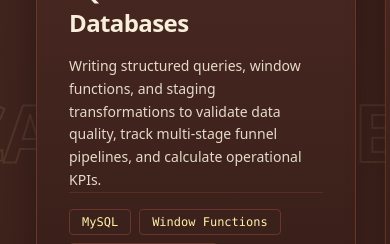
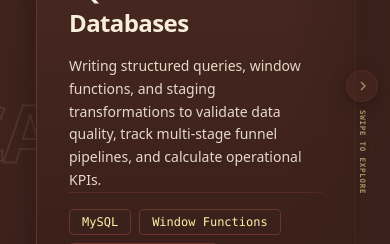
Before and after one commit to Vithun10/Vithun_Portfolio, a React (Vite) app: page / in a window 390 px wide. Shown: the part 5430-5674 px from the top of the page. Built offline with nearby package versions, Linux system fonts and the light colour scheme.

Commit message:
Add mobile capabilities swipe indicator

```diff
--- a/src/components/Skills.jsx
+++ b/src/components/Skills.jsx
@@ -1,4 +1,4 @@
-import { useLayoutEffect, useRef } from 'react';
+import { useLayoutEffect, useRef, useState } from 'react';
 import { gsap } from 'gsap';
 import { ScrollTrigger } from 'gsap/ScrollTrigger';
 
@@ -48,9 +48,17 @@ const Skills = () => {
   const cardsRef = useRef([]);
   const tickingRef = useRef(false);
   const lastActiveRef = useRef(-1);
+  const [showSwipeHint, setShowSwipeHint] = useState(true);
 
   const handleScroll = (e) => {
-    if (window.innerWidth >= 769 || tickingRef.current) return;
+    if (window.innerWidth >= 769) return;
+
+    // Immediately hide swipe indicator as soon as user begins horizontal interaction
+    if (showSwipeHint && e.target && e.target.scrollLeft > 15) {
+      setShowSwipeHint(false);
+    }
+
+    if (tickingRef.current) return;
     tickingRef.current = true;
     const container = e.target;
 
@@ -246,6 +254,28 @@ const Skills = () => {
         ))}
       </div>
 
+      {/* Mobile Horizontal Scroll Indicator (Swipe Hint) */}
+      <div
+        className={`md:hidden absolute right-0 top-0 bottom-0 w-24 pointer-events-none z-20 flex flex-col items-end justify-center pr-3 bg-gradient-to-l from-[#3B211B] via-[#3B211B]/60 to-transparent transition-opacity duration-500 ease-out ${
+          showSwipeHint ? 'opacity-100' : 'opacity-0'
+        }`}
+        aria-hidden="true"
+      >
+        <div className="flex flex-col items-center gap-2 animate-pulse">
+          <div className="w-8 h-8 rounded-full bg-[#4A2922] border border-[#6B352A] shadow-[0_4px_16px_rgba(30,15,12,0.8)] flex items-center justify-center">
+            <svg
+              className="w-4 h-4 text-[#FFF1A6] stroke-current stroke-2 fill-none ml-0.5"
+              viewBox="0 0 24 24"
+            >
+              <polyline points="9 18 15 12 9 6" />
+            </svg>
+          </div>
+          <span className="text-[7.5px] font-mono tracking-widest uppercase text-[#FFF1A6] font-bold [writing-mode:vertical-rl]">
+            SWIPE TO EXPLORE
+          </span>
+        </div>
+      </div>
+
     </section>
   );
 };
```
